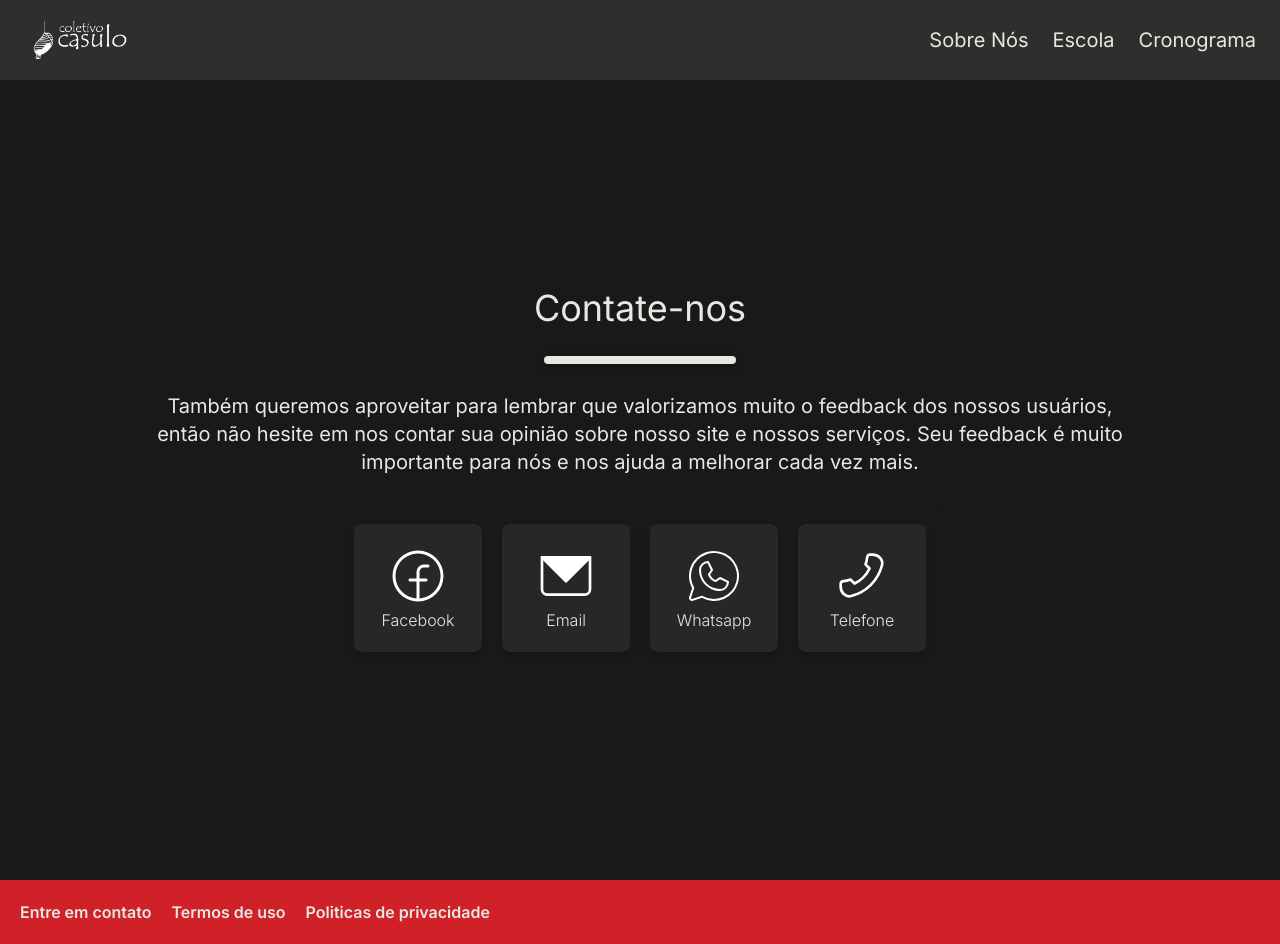
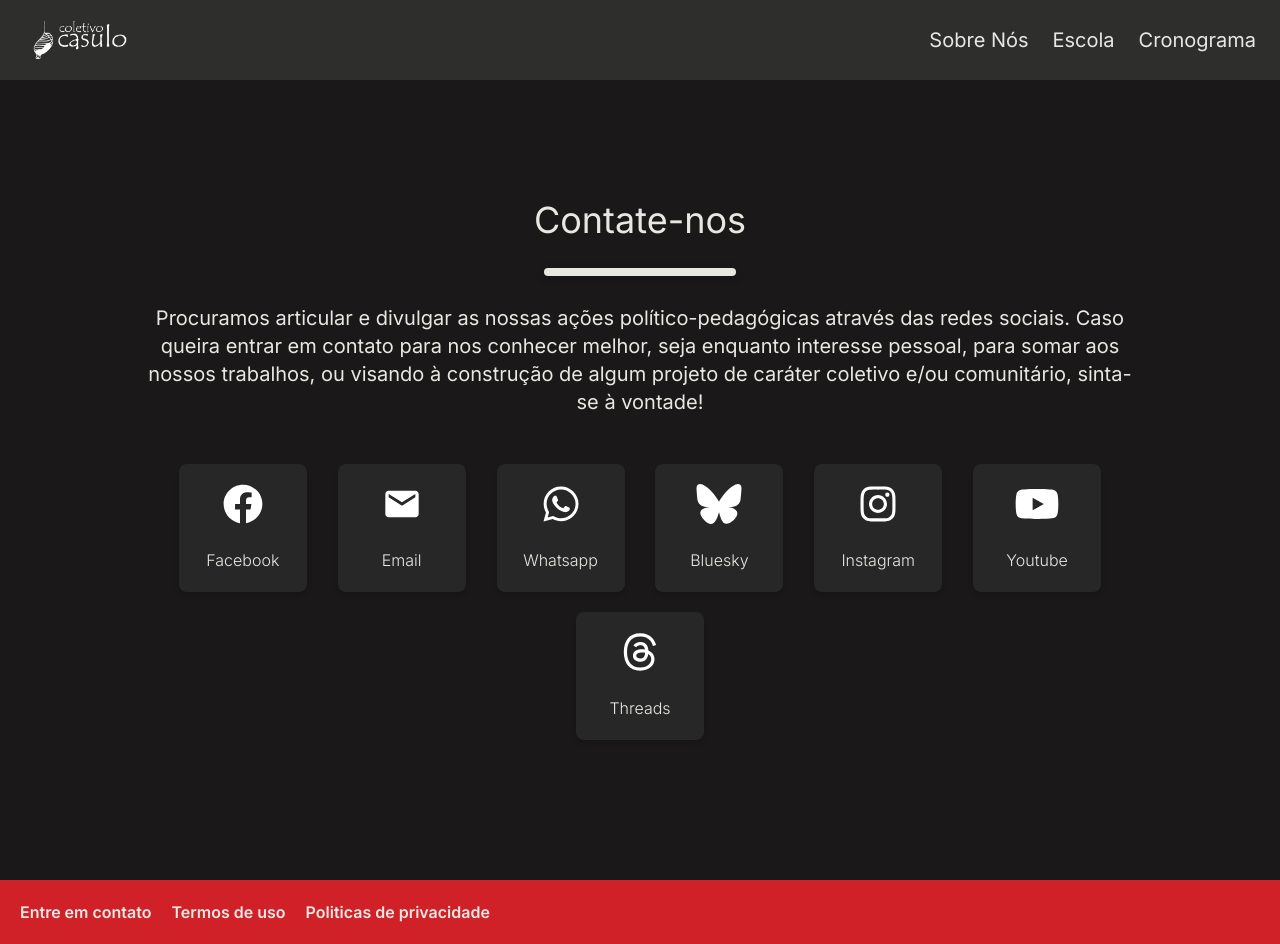
Before and after one commit to Ocamilinho/casulo-next, a Next.js app: page /contato in a window 1280 px wide. Built offline with nearby package versions, Linux system fonts and the light colour scheme.

Commit message:
feat: Inclusão de icones de contato - Sem links

```diff
--- a/app/contato/page.tsx
+++ b/app/contato/page.tsx
@@ -2,6 +2,9 @@ import Divider from "@/components/Divider";
 import Footer from "@/components/Footer"
 import Header from "@/components/Header"
 import Image from "next/image";
+import { FaTwitter, FaFacebook, FaYoutube,FaInstagram, FaWhatsapp  } from 'react-icons/fa';
+import { FaThreads, FaBluesky } from "react-icons/fa6";
+import { MdEmail } from "react-icons/md";
 export default function Contato() {
     return (
         <>
@@ -10,36 +13,58 @@ export default function Contato() {
                 <div className="p-5 w-4/5">
                     <div className="flex flex-col items-center gap-7">
                         <h1 className="text-4xl text-branco">Contate-nos</h1>
+
                         <Divider />
-                        <p className="text-xl text-branco text-center">Também queremos aproveitar para lembrar que valorizamos muito o feedback dos nossos usuários, então não hesite em nos contar sua opinião sobre nosso site e nossos serviços. Seu feedback é muito importante para nós e nos ajuda a melhorar cada vez mais.</p>
+                        <p className="text-xl text-branco text-center">Procuramos articular e divulgar as nossas ações político-pedagógicas através das redes sociais. Caso queira entrar em contato para nos conhecer melhor, seja enquanto interesse pessoal, para somar aos nossos trabalhos, ou visando à construção de algum projeto de caráter coletivo e/ou comunitário, sinta-se à vontade!</p>
                         <div className="flex flex-wrap p-5 bg-cinza2 rounded-lg gap-5 justify-evenly">
                             <a href="https://www.facebook.com/groups/721949191548369/" target="_blank" rel="noreferrer noopener">
                                 <div className="w-32 h-32 flex p-5 items-center flex-col justify-between bg-cinza shadow-md rounded-lg hover:translate-y-1 transition-all">
-                                    <   Image src="/icons/face.svg" alt="email-icon" width={64} height={64} />
+                                    <FaFacebook color="white" size={64}/><br />
                                     <h4 className="font-light text-branco">Facebook</h4>
                                 </div>
                             </a>
 
                             <a href="mailto:contato@coletivocasulo.com?subject=Nome - Assunto">
                                 <div className="w-32 h-32 flex p-5 items-center flex-col justify-between bg-cinza shadow-md rounded-lg hover:translate-y-1 transition-all">
-                                    <Image src="/icons/email.svg" alt="email-icon" width={64} height={64} />
+                                    <MdEmail color="white" size={64}/><br />
                                     <h4 className="font-light text-branco">Email</h4>
                                 </div>
                             </a>
 
                             <a href="https://wa.me/5522999066017" target="_blank" rel="noreferrer noopener">
                                 <div className="w-32 h-32 flex p-5 items-center flex-col justify-between bg-cinza shadow-md rounded-lg hover:translate-y-1 transition-all">
-                                    <Image src="/icons/whats.svg" alt="email-icon" width={64} height={64} />
+                                    <FaWhatsapp color="white" size={64}/><br />
                                     <h4 className="font-light text-branco">Whatsapp</h4>
                                 </div>
                             </a>
 
-                            <a href="tel:+5522999066017">
+                            <a href="bluesky_links" target="_blank" rel="noreferrer noopener">
                                 <div className="w-32 h-32 flex p-5 items-center flex-col justify-between bg-cinza shadow-md rounded-lg hover:translate-y-1 transition-all">
-                                    <Image src="/icons/phone.svg" alt="email-icon" width={64} height={64} />
-                                    <h4 className="font-light text-branco">Telefone</h4>
+                                    <FaBluesky color="white" size={64}/><br />
+                                    <h4 className="font-light text-branco">Bluesky</h4>
                                 </div>
                             </a>
+
+                            <a href="bluesky_links" target="_blank" rel="noreferrer noopener">
+                                <div className="w-32 h-32 flex p-5 items-center flex-col justify-between bg-cinza shadow-md rounded-lg hover:translate-y-1 transition-all">
+                                    <FaInstagram color="white" size={64}/><br />
+                                    <h4 className="font-light text-branco">Instagram</h4>
+                                </div>
+                            </a>
+                            <a href="bluesky_links" target="_blank" rel="noreferrer noopener">
+                                <div className="w-32 h-32 flex p-5 items-center flex-col justify-between bg-cinza shadow-md rounded-lg hover:translate-y-1 transition-all">
+                                    <FaYoutube color="white" size={64}/><br />
+                                    <h4 className="font-light text-branco">Youtube</h4>
+                                </div>
+                            </a>
+
+                            <a href="bluesky_links" target="_blank" rel="noreferrer noopener">
+                                <div className="w-32 h-32 flex p-5 items-center flex-col justify-between bg-cinza shadow-md rounded-lg hover:translate-y-1 transition-all">
+                                    <FaThreads color="white" size={64}/><br />
+                                    <h4 className="font-light text-branco">Threads</h4>
+                                </div>
+                            </a>
+
                         </div>
                     </div>
                 </div>
--- a/package.json
+++ b/package.json
@@ -9,9 +9,10 @@
     "lint": "next lint"
   },
   "dependencies": {
-    "next": "14.2.3",
+    "next": "^14.2.3",
     "react": "^18",
-    "react-dom": "^18"
+    "react-dom": "^18",
+    "react-icons": "^5.3.0"
   },
   "devDependencies": {
     "@iconify/react": "^4.1.1",
```
Also changed, not shown: 1 other file (tests, documents, lock files or other folders).
